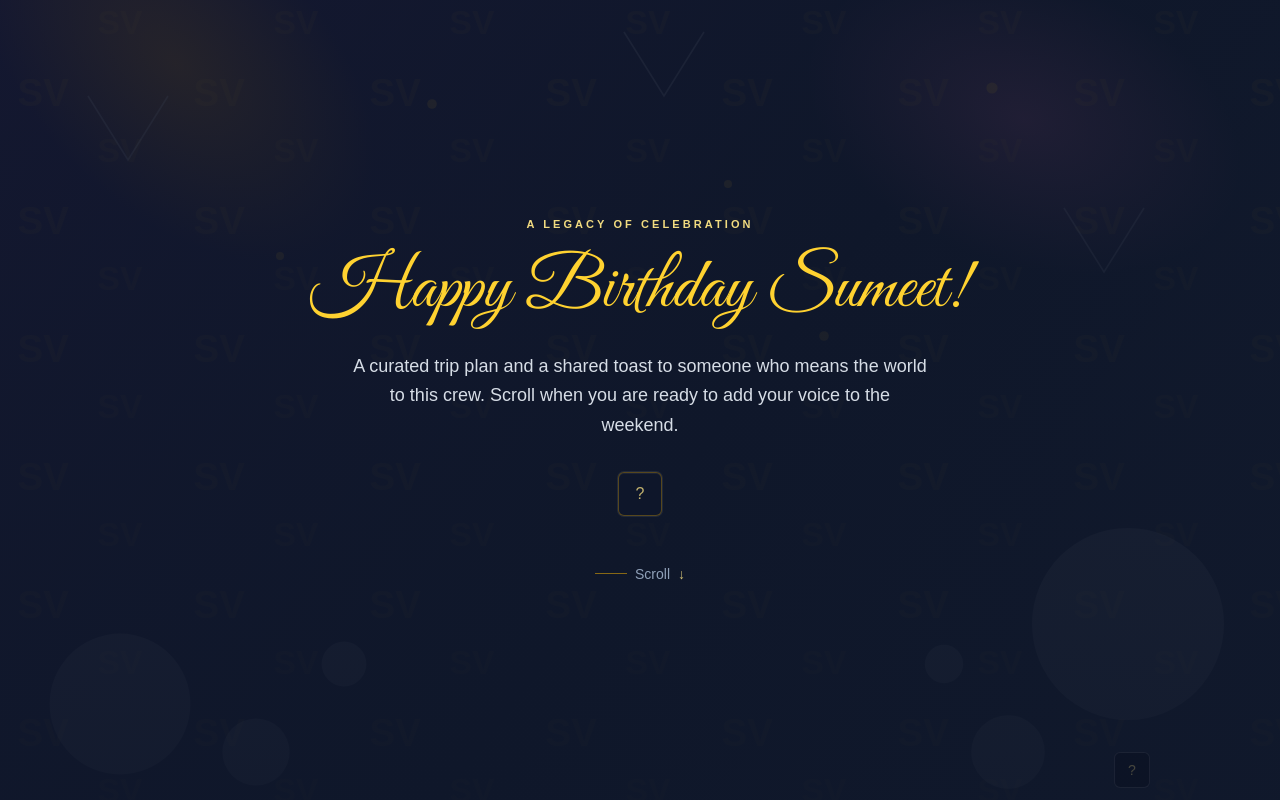
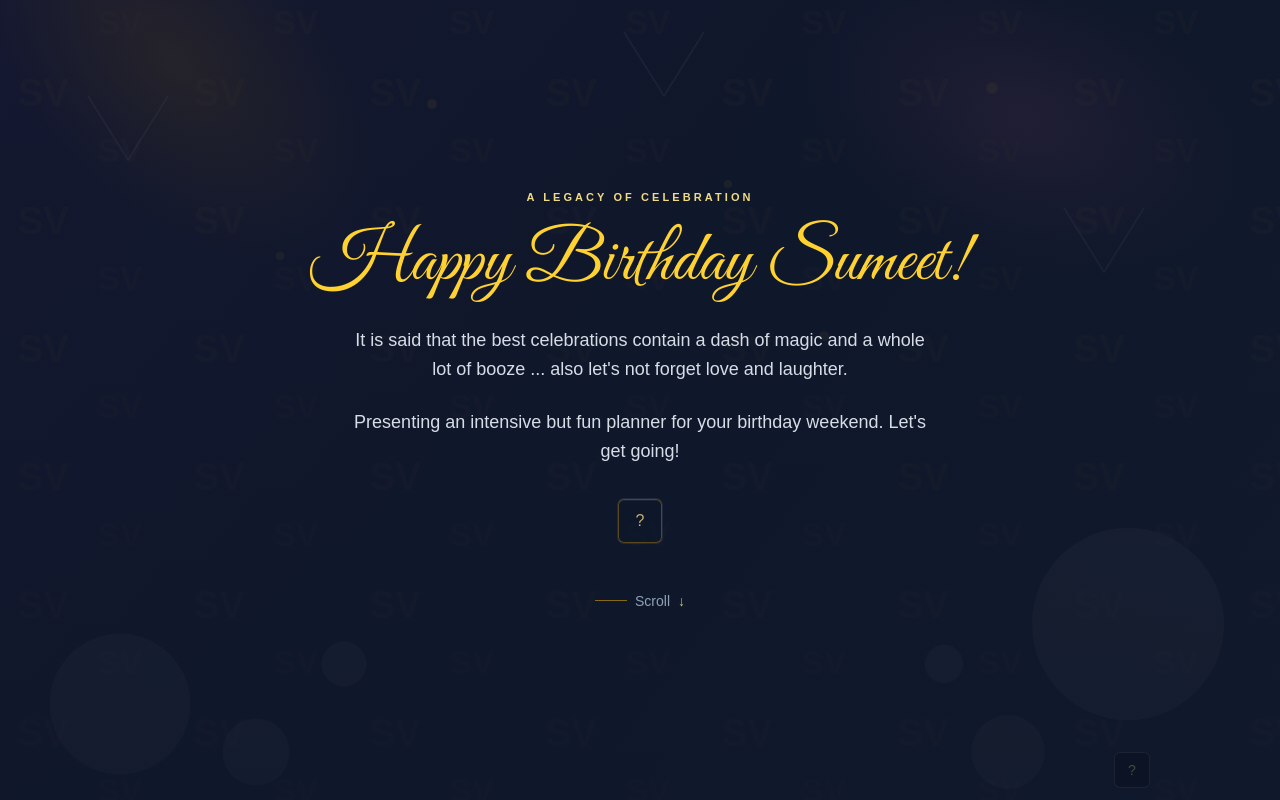
Before and after one commit to aakarsh-shekhar/sm-birthday-2026, a Next.js app: page / in a window 1280 px wide. Built offline with nearby package versions, Linux system fonts and the light colour scheme.

Commit message:
wording changes

```diff
--- a/app/admin/page.tsx
+++ b/app/admin/page.tsx
@@ -671,6 +671,9 @@ export default function AdminPage() {
             Edit catalog &amp; food →
           </Link>
         </div>
+        <footer className="mt-8 pb-2 text-center text-sm text-slate-500">
+          Built with love by Aakarsh and Riti
+        </footer>
       </div>
     </main>
   );
--- a/app/page.tsx
+++ b/app/page.tsx
@@ -190,6 +190,7 @@ export default function Home() {
   const landingQuoteTargetRef = useRef(landingQuoteIndex);
   landingQuoteTargetRef.current = landingQuoteIndex;
   const [landingWhisperRevealed, setLandingWhisperRevealed] = useState(false);
+  const [birthdayTitleBurst, setBirthdayTitleBurst] = useState(false);
 
   useEffect(() => {
     if (landingQuoteIndex === landingQuoteDisplayIndex) {
@@ -281,6 +282,12 @@ export default function Home() {
       foodTitleTapRef.current.count = 0;
       void recordEggFind("food_title_triple");
     }
+  }
+
+  function onBirthdayTitleClick() {
+    setBirthdayTitleBurst(true);
+    window.setTimeout(() => setBirthdayTitleBurst(false), 950);
+    void recordEggFind("legacy_line");
   }
 
   const total = activities.length;
@@ -910,19 +917,38 @@ export default function Home() {
         }}
       >
         <section className="mx-auto flex min-h-screen w-full max-w-3xl snap-start flex-col items-center justify-center px-6 py-16 text-center">
-          <button
-            type="button"
-            onClick={() => void recordEggFind("legacy_line")}
-            className="text-[11px] font-semibold uppercase tracking-[0.28em] text-amber-200/95"
-          >
+          <p className="text-[11px] font-semibold uppercase tracking-[0.28em] text-amber-200/95">
             A legacy of celebration
-          </button>
-          <h1 className={`mt-5 text-6xl leading-[1.05] text-amber-300 sm:text-7xl ${greatVibes.className}`}>
-            Happy Birthday Sumeet!
-          </h1>
+          </p>
+          <div className="relative mt-5">
+            <button
+              type="button"
+              onClick={onBirthdayTitleClick}
+              className={`rounded-md px-2 transition-transform focus-visible:outline focus-visible:outline-2 focus-visible:outline-offset-4 focus-visible:outline-amber-300/70 ${
+                birthdayTitleBurst ? "scale-[1.04]" : "scale-100"
+              }`}
+              aria-label="Happy Birthday Sumeet"
+            >
+              <h1 className={`text-6xl leading-[1.05] text-amber-300 sm:text-7xl ${greatVibes.className}`}>
+                Happy Birthday Sumeet!
+              </h1>
+            </button>
+            <span
+              aria-hidden
+              className={`pointer-events-none absolute -top-4 left-1/2 -translate-x-1/2 text-2xl transition-all duration-500 ${
+                birthdayTitleBurst ? "-translate-y-2 opacity-100" : "translate-y-1 opacity-0"
+              }`}
+            >
+              ✨🎉✨
+            </span>
+          </div>
           <p className="mt-6 max-w-xl text-[17px] leading-relaxed text-slate-200/95 sm:text-lg">
-            A curated trip plan and a shared toast to someone who means the world to this crew.
-            Scroll when you are ready to add your voice to the weekend.
+            It is said that the best celebrations contain a dash of magic and a whole lot of booze ...
+            also let's not forget love and laughter.
+          </p>
+          <p className="mt-6 max-w-xl text-[17px] leading-relaxed text-slate-200/95 sm:text-lg">
+            Presenting an intensive but fun planner for your birthday weekend.
+            Let's get going!
           </p>
           <button
             type="button"
@@ -955,7 +981,7 @@ export default function Home() {
 
         <section className="mx-auto flex min-h-screen w-full max-w-lg snap-start flex-col items-center justify-center px-6 py-16">
           <p className="mb-8 text-[11px] font-semibold uppercase tracking-[0.26em] text-amber-200/90">
-            Guest of honour
+            In the Spotlight
           </p>
           <div className="relative w-full max-w-[320px]">
             <div className="absolute -inset-4 -z-10 rounded-[1.35rem] bg-gradient-to-br from-amber-500/18 via-transparent to-sky-500/10 blur-2xl" aria-hidden />
--- a/lib/easter-eggs.ts
+++ b/lib/easter-eggs.ts
@@ -15,7 +15,7 @@ export const EASTER_EGG_KEYS = [
 export type EasterEggKey = (typeof EASTER_EGG_KEYS)[number];
 
 const LABELS: Record<EasterEggKey, string> = {
-  legacy_line: "Clicked “A legacy of celebration”",
+  legacy_line: "Clicked “Happy Birthday Sumeet!”",
   dog_double_tap: "Double-tapped the pup (portrait hot spot)",
   card_down_swipe: "Tried a downward swipe on an activity card",
   food_title_triple: "Double-clicked “Food Picks”",
@@ -38,7 +38,7 @@ export function easterEggLabel(key: EasterEggKey): string {
 
 /** Short line shown in the find toast popup. */
 const TOAST_LINES: Record<EasterEggKey, string> = {
-  legacy_line: "The opening line noticed you back.",
+  legacy_line: "Birthday title tapped—confetti energy unlocked.",
   dog_double_tap: "Good eye—say hi to the good dog.",
   card_down_swipe: "Wrong-way swipe, right kind of curiosity.",
   food_title_triple: "Second time’s the charm. Chef’s kiss.",
@@ -57,7 +57,7 @@ export function easterEggToastLine(key: EasterEggKey): string {
 /** Cryptic hint shown when the guest taps a nearby mystery box (not the toast line). */
 const MYSTERY_HINTS: Record<EasterEggKey, string> = {
   legacy_line:
-    "The very first whisper of the weekend hides in plain sight—look for the ribbon of words above the golden name.",
+    "The giant golden birthday wish is not just for reading—tap it once and watch it celebrate back.",
   dog_double_tap: "Some smiles answer only when you knock twice, briskly, where the frame meets the glow.",
   card_down_swipe: "Not every card reads top-to-bottom; one direction is a door the manual never mentions.",
   food_title_triple: "The banner of feasts enjoys an impatient admirer—call on it twice in haste.",
```
